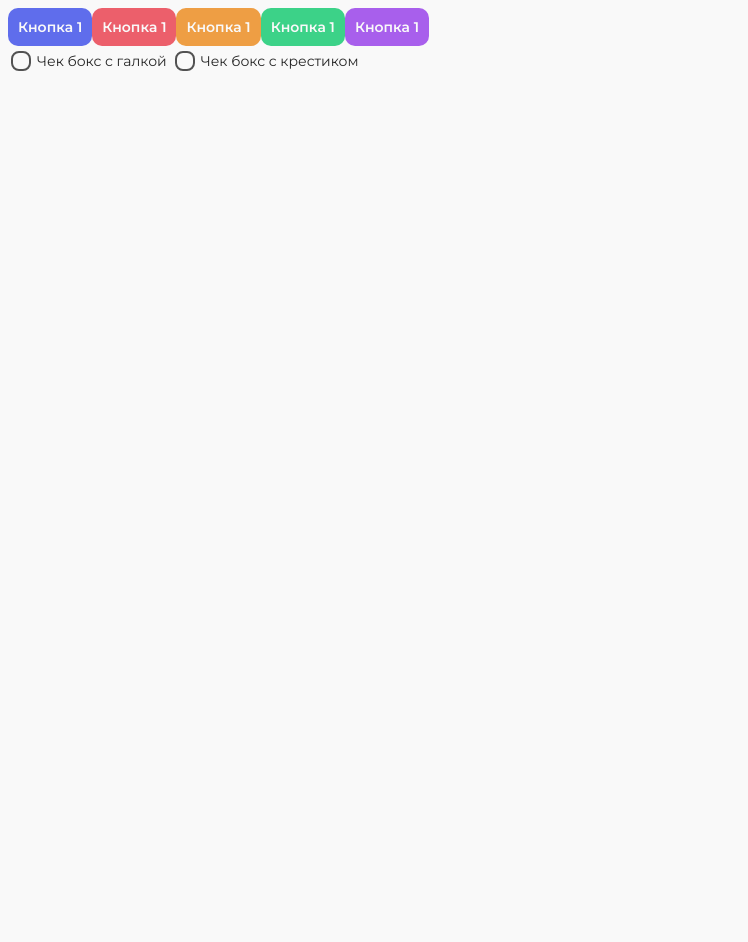
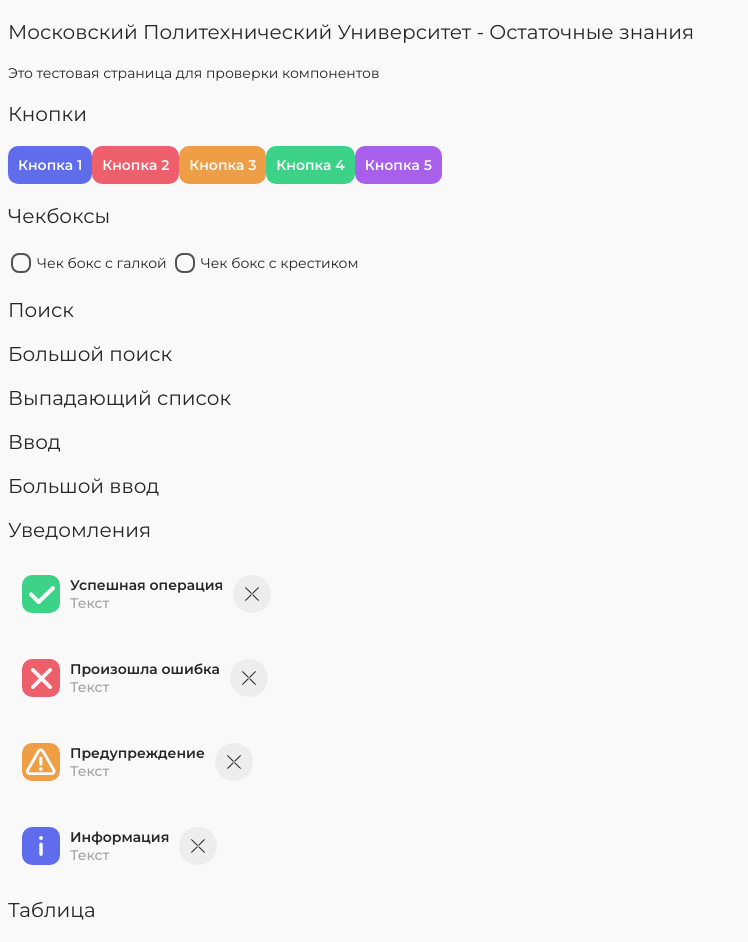
Before and after one commit to Ostatochniye-znaniya/Front-end-, a Next.js app in the folder frontend/: page / in a window 1280 px wide. Shown: the whole page, without its empty margins (0-748 px from the left). Before the commit the page ends 800 px from the top, so only its background shows below. Built offline with nearby package versions, Linux system fonts and the light colour scheme.

Commit message:
Add alert component

```diff
--- a/frontend/app/globals.css
+++ b/frontend/app/globals.css
@@ -9,6 +9,8 @@
 :root {
   /* ===== СВЕТЛАЯ ТЕМА (по умолчанию) ===== */
   --background-c: #f9f9f9;
+  --background-main-element-c: #f9f9f9;
+  --background-inner-main-element-c: #ededed;
 
   --secondary-font-c: #272727;
   --secondary-any-element-c: #ededed;
@@ -51,6 +53,11 @@
   --btn-purple-hover-c: var(--accent-purple-font-c);
   --btn-blue-hover-c: var(--accent-blue-font-c);
 
+  --alert-success-c: var(--btn-green-c);
+  --alert-error-c: var(--btn-red-c);
+  --alert-warning-c: var(--btn-orange-c);
+  --alert-info-c: var(--btn-blue-c);
+
   /* Размеры шрифтов */
   --font-size-heading: 20px;
   --font-size-accent: 14px;
@@ -65,6 +72,8 @@
 @media (prefers-color-scheme: dark) {
   :root {
     --background-c: #3a3a3a;
+    --background-main-element-c: #2e2e2e;
+    --background-inner-main-element-c: #252525;
 
     --secondary-font-c: #f0f0f0;
     --secondary-any-element-c: #363636;
@@ -106,6 +115,11 @@
     --btn-green-hover-c: #67c794;
     --btn-purple-hover-c: #a97bd4;
     --btn-blue-hover-c: #6a76d2;
+
+    --alert-success-c: #A1FCCC;
+    --alert-error-c: #FAB7BD;
+    --alert-warning-c: #FAD3A8;
+    --alert-info-c: #B2BAF9;
 
     /* Размеры шрифтов */
     --font-size-heading: 20px;
@@ -232,6 +246,97 @@
     z-index: 2;
     position: relative;
   }
+
+  .text {
+    color: var(--secondary-font-c);
+    font-size: 14px;
+
+  }
+
+  .text-bold {
+    color: var(--secondary-font-c);
+    font-style: normal;
+    font-weight: 600;
+  }
+
+  .text-blind {
+    color: var(--secondary-lock-font-c);
+    font-style: normal;
+    font-weight: 500;
+  }
+
+  .title {
+    color: var(--secondary-font-c);
+    font-size: 20px;
+  }
+
+  .alert-container {
+    background-color: var(--background-main-element-c);
+    display: flex;
+    flex-direction: row;
+    padding-left: 14px;
+    padding-right: 14px;
+    border-radius: 10px;
+    box-shadow: 5 0 25px rgba(0, 0, 0, 0.1);
+    align-items: center;
+    width: fit-content;
+  }
+
+  .alert-text-conteiner {
+    display: flex;
+    flex-direction: column;
+    padding-left: 10px;
+    padding-right: 10px;
+    margin-top: 14px;
+    margin-bottom: 14px;
+  }
+
+  .alert-text {
+    margin: 0px;
+    padding: 0px;
+    border: 0px;
+
+  }
+
+  .alert-icon {
+    width: 38px;
+    height: 38px;
+    border-radius: 10px;
+  }
+
+  .alert-icon-success {
+    background-color: var(--alert-success-c);
+  }
+
+  .alert-icon-error {
+    background-color: var(--alert-error-c);
+  }
+
+  .alert-icon-warning {
+    background-color: var(--alert-warning-c);
+  }
+
+  .alert-icon-info {
+    background-color: var(--alert-info-c);
+  }
+
+  .alert-close {
+    width: 38px;
+    height: 38px;
+    border-radius: 38px;
+    background-color: var(--secondary-any-element-c);
+    display: flex;
+    align-items: center;
+    justify-content: center;
+    cursor: pointer;
+    border-style: solid;
+    border: 0px;
+    background-color: var(--background-inner-main-element-c);
+  }
+
+  .alert-logo-detail {
+    background-color: var(--background-main-element-c);
+  }
 }
 
 /* Базовые стили body */
--- a/frontend/app/page.tsx
+++ b/frontend/app/page.tsx
@@ -2,24 +2,48 @@
 
 import Button from "../components/button/Button";
 import CheckBox from "../components/checkbox/CheckBox";
+import Alert from "../components/alert/Alert";
 
 export default function Home() {
 
 
   return (
     <div>
+    <p className="title">Московский Политехнический Университет - Остаточные знания</p>
+    <p className="text">Это тестовая страница для проверки компонентов</p>
+    <p className="title">Кнопки</p>
     <div className="flex">
       <Button title="Кнопка 1" color="btn-blue" onClick={() => alert("Кнопка 1 нажата")} />
-      <Button title="Кнопка 1" color="btn-red" onClick={() => alert("Кнопка 1 нажата")} />
-      <Button title="Кнопка 1" color="btn-orange" onClick={() => alert("Кнопка 1 нажата")} />
-      <Button title="Кнопка 1" color="btn-green" onClick={() => alert("Кнопка 1 нажата")} />
-      <Button title="Кнопка 1" color="btn-purple" onClick={() => alert("Кнопка 1 нажата")} />
-
+      <Button title="Кнопка 2" color="btn-red" onClick={() => alert("Кнопка 2 нажата")} />
+      <Button title="Кнопка 3" color="btn-orange" onClick={() => alert("Кнопка 3 нажата")} />
+      <Button title="Кнопка 4" color="btn-green" onClick={() => alert("Кнопка 4 нажата")} />
+      <Button title="Кнопка 5" color="btn-purple" onClick={() => alert("Кнопка 5 нажата")} />
     </div>
+    <p className="title">Чекбоксы</p>
     <div className="flex">
       <CheckBox text="Чек бокс с галкой" type="blue" />
       <CheckBox text="Чек бокс с крестиком" type="red" />
     </div>
+    <p className="title">Поиск</p>
+    <p className="title">Большой поиск</p>
+    <p className="title">Выпадающий список</p>
+    <p className="title">Ввод</p>
+    <p className="title">Большой ввод</p>
+    <p className="title">Уведомления</p>
+    <Alert type="success" title="Успешная операция" text="Текст"/>
+    <div style={{
+      height: '20px'
+    }}></div>
+    <Alert type="error" title="Произошла ошибка" text="Текст"/>
+    <div style={{
+      height: '20px'
+    }}></div>
+    <Alert type="warning" title="Предупреждение" text="Текст"/>
+    <div style={{
+      height: '20px'
+    }}></div>
+    <Alert type="info" title="Информация" text="Текст"/>
+    <p className="title">Таблица</p>
     </div>
   );
 }
--- /dev/null
+++ b/frontend/components/alert/Alert.tsx
@@ -0,0 +1,103 @@
+"use client";
+
+import React, { useState } from 'react';
+
+interface AlertProps {
+  type: string;
+  title: string;
+  text: string;
+}
+
+const getLogo = (type: string) => {
+    switch (type) {
+        case 'success':
+            return (
+                <svg width="26" height="18" viewBox="0 0 26 18" fill="none" xmlns="http://www.w3.org/2000/svg" style={{
+                    marginLeft: '7px',
+                    marginTop: '11px',
+                }}>
+                    <path d="M9.02501 16.7098C8.63149 16.3228 8.63149 15.6953 9.02501 15.3084L23.2798 1.29024C23.6733 0.903254 24.3113 0.903253 24.7049 1.29024C25.0984 1.67722 25.0984 2.30465 24.7049 2.69163L10.4501 16.7098C10.0565 17.0967 9.41852 17.0967 9.02501 16.7098Z" stroke="var(--background-main-element-c)" strokeWidth="2"/>
+                    <path d="M1.29514 7.72456C1.68866 7.33757 2.32668 7.33757 2.7202 7.72456L10.4316 15.3079C10.8251 15.6949 10.8251 16.3223 10.4316 16.7093C10.0381 17.0963 9.40006 17.0963 9.00654 16.7093L1.29514 9.12595C0.90162 8.73897 0.901621 8.11154 1.29514 7.72456Z" stroke="var(--background-main-element-c)" strokeWidth="2"/>
+                </svg>
+            );
+        case 'error':
+            return (
+                <svg width="23" height="23" viewBox="0 0 23 23" fill="none" xmlns="http://www.w3.org/2000/svg" style={{
+                    marginLeft: '9px',
+                    marginTop: '9px',
+                    height: '21px',
+                    width: '21px',
+                }}>
+                    <path d="M1.30173 21.6983C0.899422 21.296 0.899422 20.6437 1.30173 20.2414L20.2414 1.30173C20.6437 0.899422 21.296 0.899423 21.6983 1.30173C22.1006 1.70404 22.1006 2.35632 21.6983 2.75863L2.75863 21.6983C2.35632 22.1006 1.70404 22.1006 1.30173 21.6983Z" stroke="var(--background-main-element-c)" strokeWidth="2"/>
+                    <path d="M1.30173 1.30173C1.70404 0.899423 2.35632 0.899423 2.75863 1.30173L21.6983 20.2414C22.1006 20.6437 22.1006 21.296 21.6983 21.6983C21.296 22.1006 20.6437 22.1006 20.2414 21.6983L1.30173 2.75863C0.899422 2.35632 0.899423 1.70404 1.30173 1.30173Z" stroke="var(--background-main-element-c)" strokeWidth="2"/>
+                </svg>
+
+            );
+        case 'warning':
+            return (
+                <svg width="31" height="28" viewBox="0 0 31 28" fill="none" xmlns="http://www.w3.org/2000/svg" style={{
+                    marginLeft: '4px',
+                    marginTop: '4px',
+                    height: '30px',
+                    width: '30px',
+                }}>
+                    <path d="M13.1938 2.59863C14.1779 1.13403 16.3504 1.13404 17.3345 2.59863L17.4292 2.75L28.688 22.25C29.65 23.9165 28.4471 25.9997 26.5229 26H4.00537C2.08121 25.9997 0.878358 23.9165 1.84033 22.25L13.0991 2.75L13.1938 2.59863Z" stroke="var(--background-main-element-c)" strokeWidth="3"/>
+                    <rect x="14.7642" y="9.56445" width="1" height="7" rx="0.5" stroke="var(--background-main-element-c)" strokeWidth="2.5"/>
+                    <circle cx="15.2642" cy="21.3013" r="2" fill="var(--background-main-element-c)"/>
+                </svg>
+
+            );
+        case 'info':
+            return (
+                <svg width="4" height="21" viewBox="0 0 4 21" fill="none" xmlns="http://www.w3.org/2000/svg" style={{
+                    marginLeft: '17px',
+                    marginTop: '9.18px',
+                }}>
+                    <path d="M1.50049 8.28088C1.50049 8.00474 1.72435 7.78088 2.00049 7.78088C2.27663 7.78088 2.50049 8.00474 2.50049 8.28088V18.2809C2.50049 18.557 2.27663 18.7809 2.00049 18.7809C1.72435 18.7809 1.50049 18.557 1.50049 18.2809V8.28088Z" fill="var(--background-main-element-c)" stroke="var(--background-main-element-c)" strokeWidth="2.5"/>
+                    <circle cx="2" cy="2" r="2" fill="var(--background-main-element-c)"/>
+                </svg>
+
+            );
+        default:
+            return '';
+    }
+};
+
+const Alert: React.FC<AlertProps> = ({
+    type,
+    title,
+    text
+ }) => {
+    const [isVisible, setIsVisible] = useState(true);
+
+    const handleClose = () => {
+        setIsVisible(false);
+    };
+
+    if (!isVisible) {
+        return null;
+    }
+    return (
+        <div className='alert-container'>
+            <div className={`alert-icon  alert-icon-${type}`}>
+                {getLogo(type)}
+            </div>
+            <div className='alert-text-conteiner'>
+                <p className="text text-bold alert-text">{title}</p>
+                <p className="text text-blind alert-text">{text}</p>
+            </div>
+            <button className='alert-close' onClick={handleClose}>
+                <svg width="14" height="14" viewBox="0 0 14 14" fill="none" xmlns="http://www.w3.org/2000/svg" style={{
+                    pointerEvents: 'none',
+                    marginLeft: '0px',
+                    marginTop: '0px',
+                }}>
+                    <path d="M6.29297 7.97168L0.819336 13.4453C0.746391 13.5183 0.627632 13.5183 0.554688 13.4453C0.481742 13.3724 0.481742 13.2536 0.554688 13.1807L6.02832 7.70703L6.29297 7.97168ZM13.4453 13.1807C13.5183 13.2536 13.5183 13.3724 13.4453 13.4453C13.3724 13.5183 13.2536 13.5183 13.1807 13.4453L7.70703 7.97168L7.97168 7.70703L13.4453 13.1807ZM7.26465 7L7 7.26465L6.73535 7L7 6.73535L7.26465 7ZM0.554688 0.554688C0.627632 0.481743 0.746391 0.481743 0.819336 0.554688L6.29297 6.02832L6.02832 6.29297L0.554688 0.819336C0.481743 0.746391 0.481742 0.627633 0.554688 0.554688ZM13.1807 0.554688C13.2536 0.481742 13.3724 0.481742 13.4453 0.554688C13.5183 0.627632 13.5183 0.746391 13.4453 0.819336L7.97168 6.29297L7.70703 6.02832L13.1807 0.554688Z" stroke="var(--secondary-font-c)"/>
+                </svg>
+
+            </button>
+        </div>
+    );
+}
+
+export default Alert;
--- a/frontend/components/checkbox/CheckBox.tsx
+++ b/frontend/components/checkbox/CheckBox.tsx
@@ -45,7 +45,7 @@ const getCheckIcon = (type: string, isDark: boolean) => {
     return (
         <svg className="svg-up" width="12" height="9" viewBox="0 0 12 9" fill="none" xmlns="http://www.w3.org/2000/svg" style={{
             pointerEvents: 'none',
-            margin: '2px 0 0 1px',
+            margin: '2.5px 0 0 0px',
         }}>
             <mask id="path-1-inside-1_521_3906" fill="white">
             <path d="M3.98197 7.92672C3.78671 7.73146 3.78671 7.41488 3.98197 7.21961L11.0551 0.146447C11.2504 -0.0488153 11.567 -0.0488158 11.7622 0.146446C11.9575 0.341708 11.9575 0.658291 11.7622 0.853553L4.68908 7.92672C4.49382 8.12198 4.17723 8.12198 3.98197 7.92672Z"/>
```
